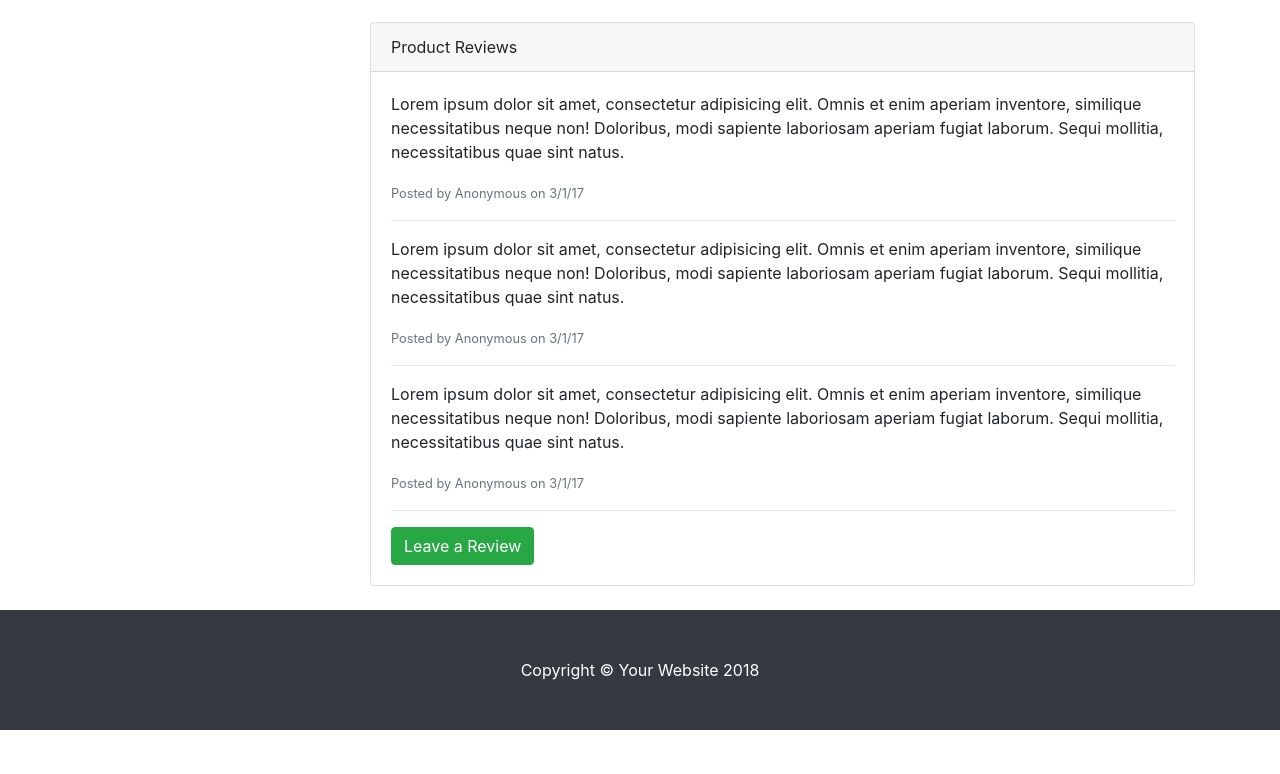
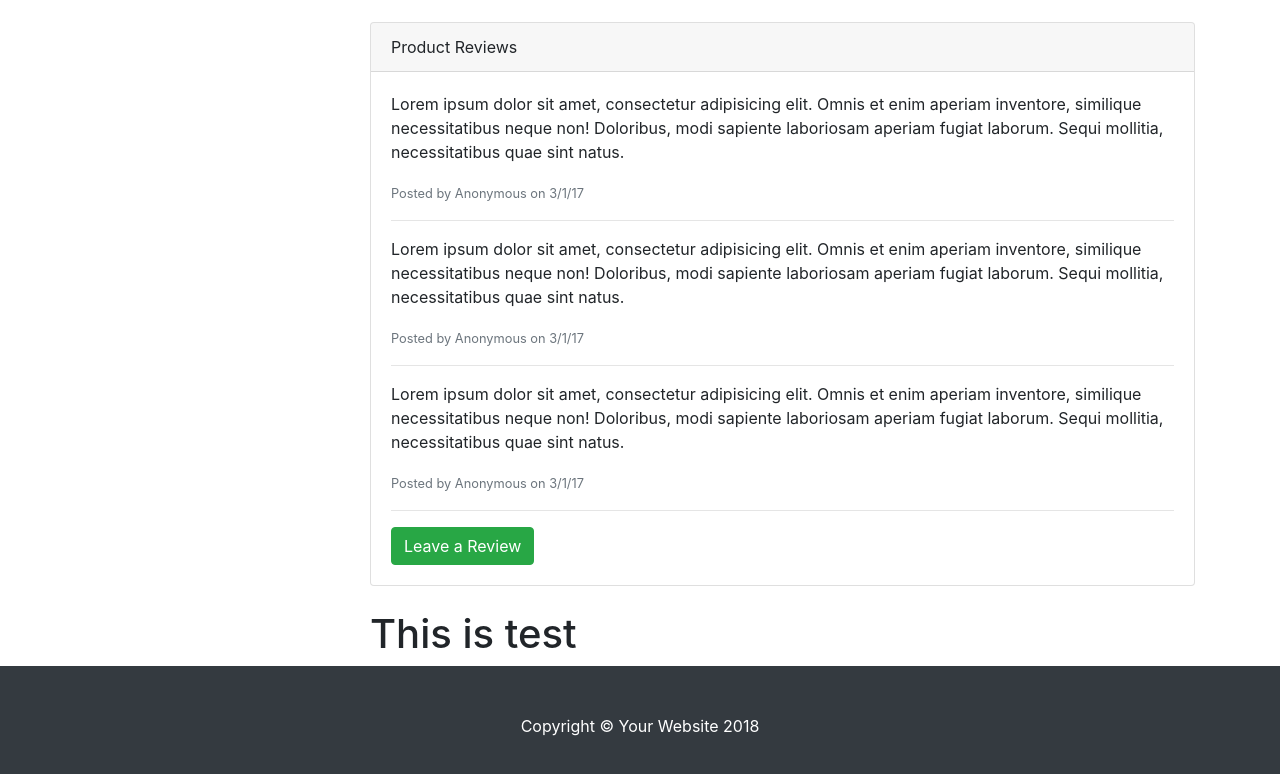
Before and after one commit to dost12developers/halal-html, a website: page halal html/WebContent/pricing.html in a window 1280 px wide. Shown: the part 684-1458 px from the top of the page. Before the commit the page ends 1414 px from the top, so only its background shows below. Drawn offline with Linux system fonts and the light colour scheme.

Commit message:
this is test

```diff
--- a/halal html/WebContent/pricing.html
+++ b/halal html/WebContent/pricing.html
@@ -8,7 +8,7 @@
     <meta name="description" content="">
     <meta name="author" content="">
 
-    <title>Modern 1234567</title>
+    <title>Modern</title>
 
     <!-- Bootstrap core CSS -->
     <link href="vendor/bootstrap/css/bootstrap.min.css" rel="stylesheet">
@@ -111,7 +111,7 @@
             </div>
           </div>
           <!-- /.card -->
-
+	<h1>This is test</h1>
         </div>
         <!-- /.col-lg-9 -->
 
```
